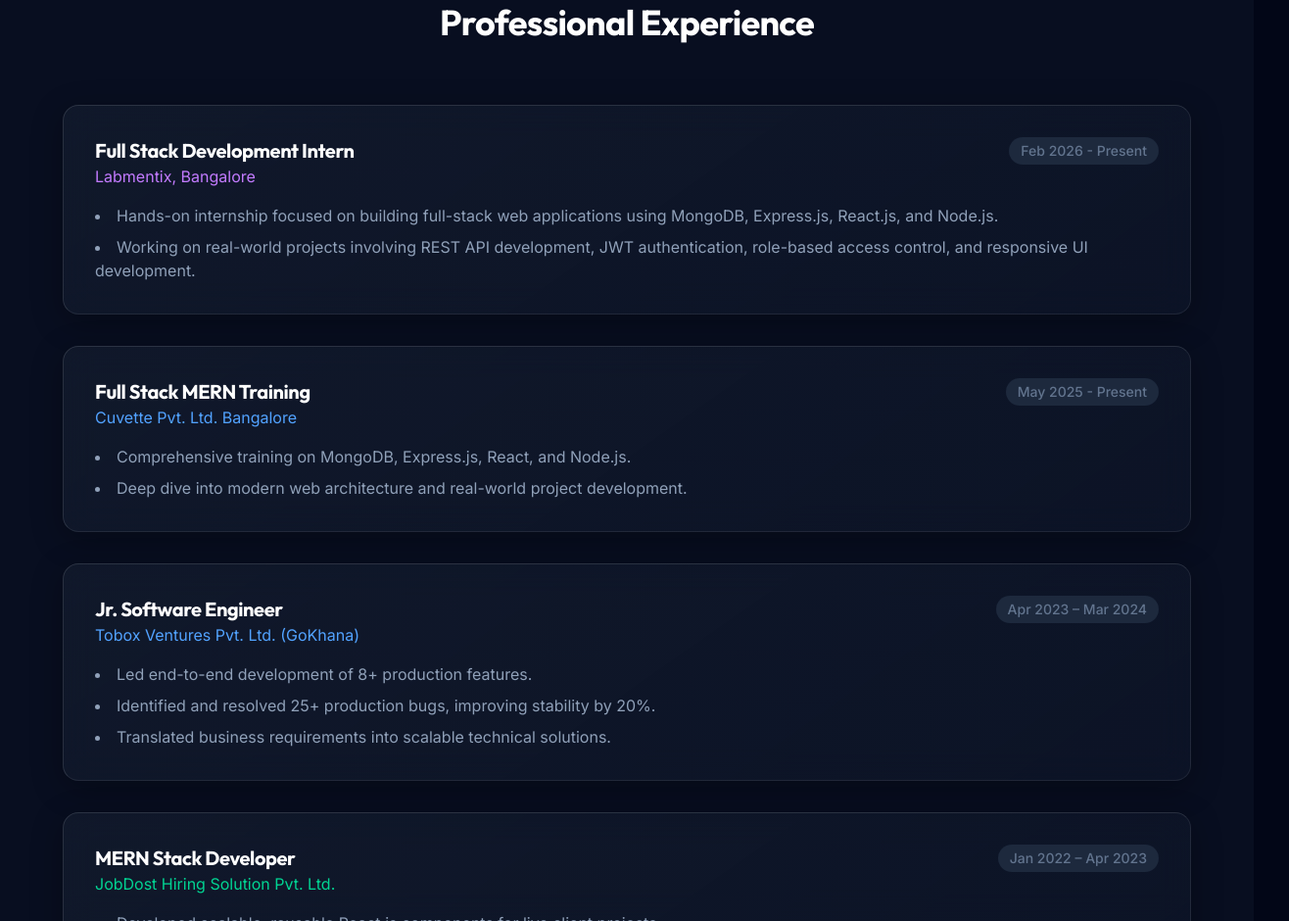
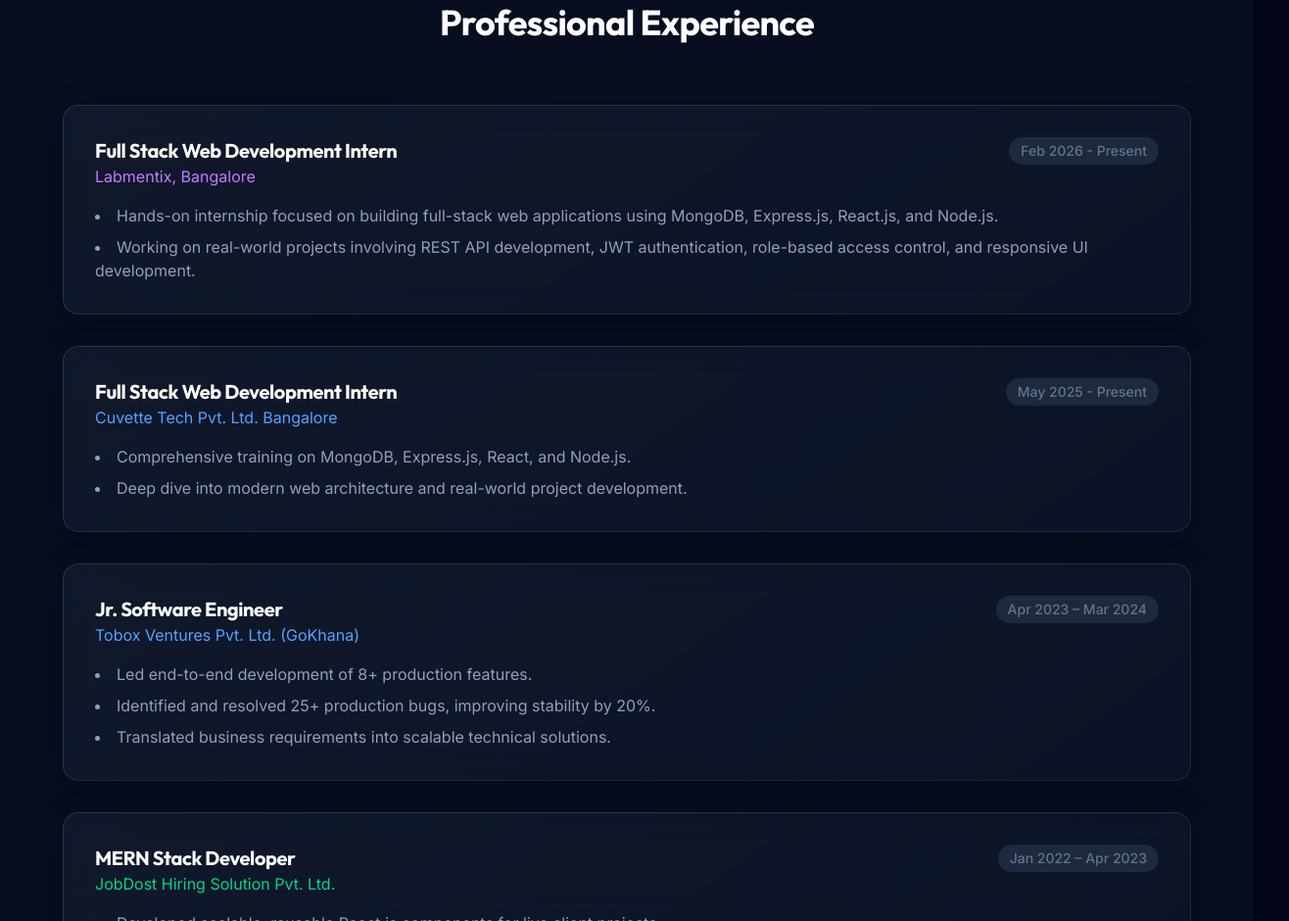
Before and after one commit to hemantpatil3006/portfolio_website, a website: page src/index.html in a window 1280 px wide. Shown: the part 1738-2678 px from the top of the page at 98% size, 1316 px wide, since content can reach past the window. Drawn offline with nearby package versions, Linux system fonts and the light colour scheme; animation ran at ten frames a second.

Commit message:
Update internship titles and company name in index.html

```diff
--- a/src/index.html
+++ b/src/index.html
@@ -254,7 +254,7 @@
             data-aos-delay="25">
             <div class="flex flex-wrap justify-between items-start mb-4">
               <div>
-                <h4 class="text-xl font-bold text-white">Full Stack Development Intern</h4>
+                <h4 class="text-xl font-bold text-white">Full Stack Web Development Intern</h4>
                 <p class="text-purple-400">Labmentix, Bangalore</p>
               </div>
               <span class="text-sm text-slate-500 font-medium bg-slate-800 px-3 py-1 rounded-full mt-2 md:mt-0">Feb 2026
@@ -274,8 +274,8 @@
           <div class="glass-card p-8 rounded-2xl border-l-4 border-blue-600" data-aos="fade-right" data-aos-delay="50">
             <div class="flex flex-wrap justify-between items-start mb-4">
               <div>
-                <h4 class="text-xl font-bold text-white">Full Stack MERN Training</h4>
-                <p class="text-blue-400">Cuvette Pvt. Ltd. Bangalore</p>
+                <h4 class="text-xl font-bold text-white">Full Stack Web Development Intern</h4>
+                <p class="text-blue-400">Cuvette Tech Pvt. Ltd. Bangalore</p>
               </div>
               <span class="text-sm text-slate-500 font-medium bg-slate-800 px-3 py-1 rounded-full mt-2 md:mt-0">May 2025
                 -
```
